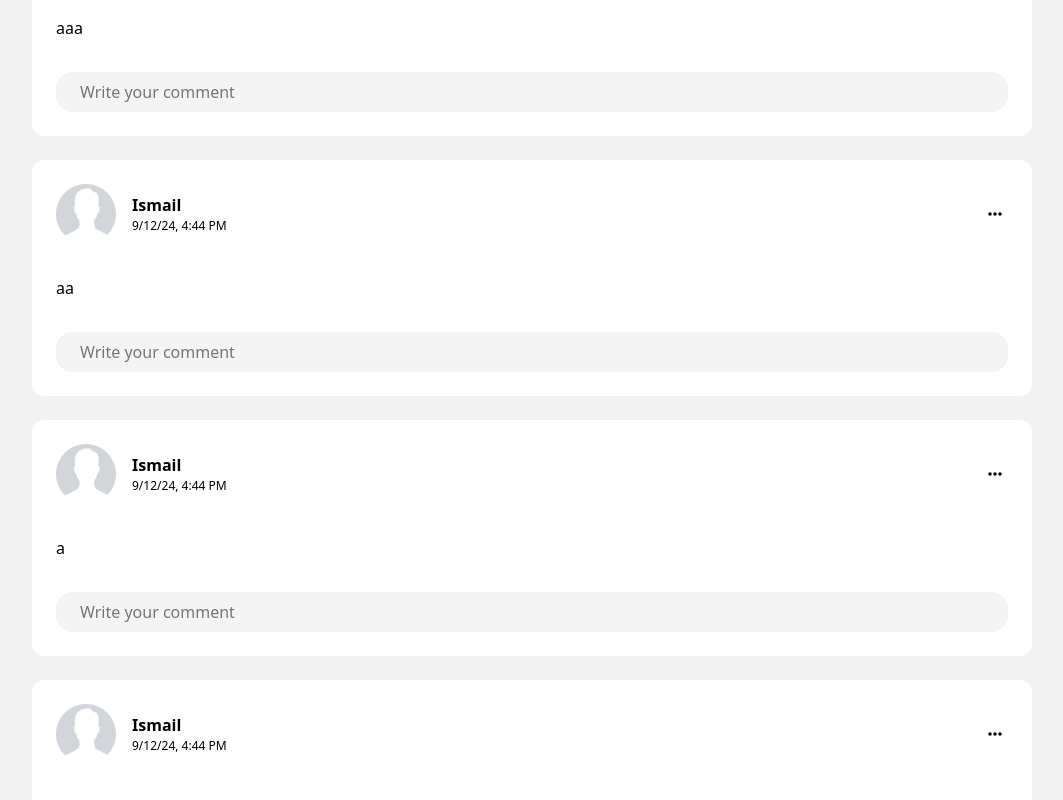
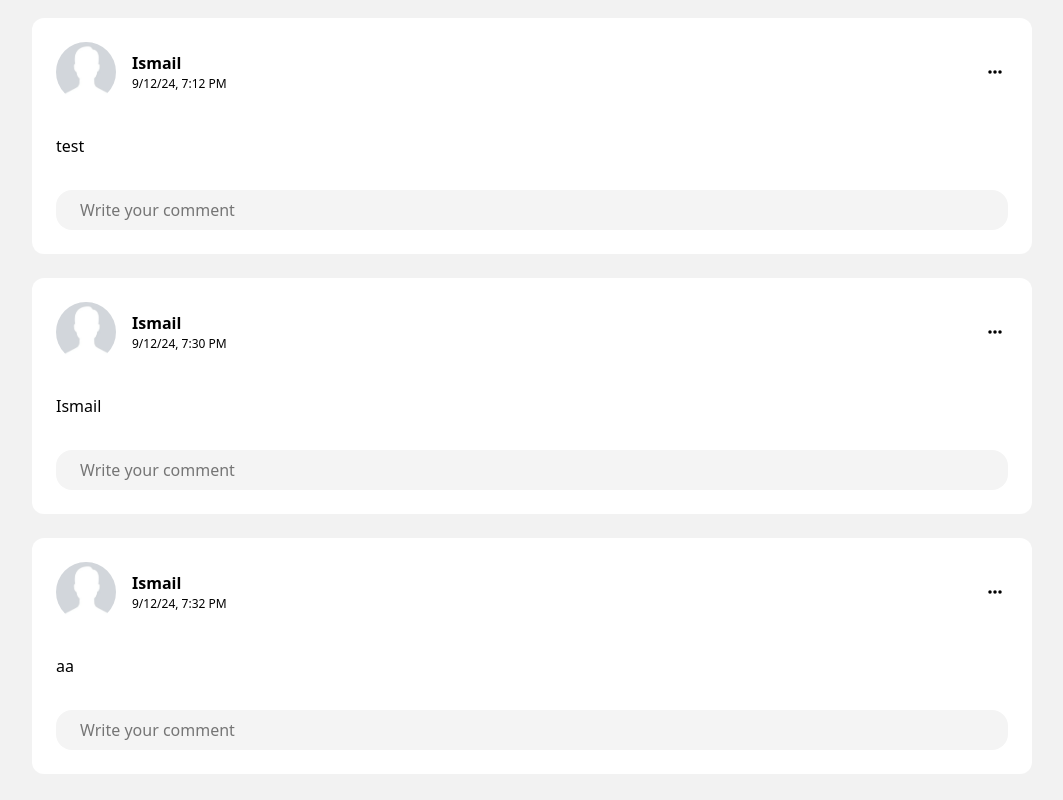
Before and after one commit to Apolo151/eSocialize-frontend, an Angular app: page / in a window 1280 px wide. Shown: the part 260-1060 px from the top of the page, without its empty margins (108-1171 px from the left). Built offline with nearby package versions, Linux system fonts and the light colour scheme; data requests are answered from the project's data file.

Commit message:
Fixed Cancel Posts Bug

```diff
--- a/db.json
+++ b/db.json
@@ -1,64 +1,40 @@
 {
   "posts": [
     {
-      "id": "1726159469709",
+      "id": "1726168379956",
       "title": "New Post",
-      "body": "aaa",
+      "body": "test",
       "author": {
-        "id": 1726159469709,
+        "id": 1726168379956,
         "name": "Ismail",
-        "createdAt": "2024-09-12T16:44:29.709Z",
+        "createdAt": "2024-09-12T19:12:59.956Z",
         "profilePictureUrl": "assets/default-profile-picture-url.webp"
       },
-      "createdAt": "2024-09-12T16:44:29.709Z"
+      "createdAt": "2024-09-12T19:12:59.956Z"
     },
     {
-      "id": "1726159470336",
+      "id": "1726169427346",
+      "title": "New Post",
+      "body": "Ismail",
+      "author": {
+        "id": 1726169427346,
+        "name": "Ismail",
+        "createdAt": "2024-09-12T19:30:27.346Z",
+        "profilePictureUrl": "assets/default-profile-picture-url.webp"
+      },
+      "createdAt": "2024-09-12T19:30:27.346Z"
+    },
+    {
+      "id": "1726169569583",
       "title": "New Post",
       "body": "aa",
       "author": {
-        "id": 1726159470336,
+        "id": 1726169569583,
         "name": "Ismail",
-        "createdAt": "2024-09-12T16:44:30.336Z",
+        "createdAt": "2024-09-12T19:32:49.583Z",
         "profilePictureUrl": "assets/default-profile-picture-url.webp"
       },
-      "createdAt": "2024-09-12T16:44:30.336Z"
-    },
-    {
-      "id": "1726159470700",
-      "title": "New Post",
-      "body": "a",
-      "author": {
-        "id": 1726159470700,
-        "name": "Ismail",
-        "createdAt": "2024-09-12T16:44:30.700Z",
-        "profilePictureUrl": "assets/default-profile-picture-url.webp"
-      },
-      "createdAt": "2024-09-12T16:44:30.700Z"
-    },
-    {
-      "id": "1726159470912",
-      "title": "New Post",
-      "body": "a",
-      "author": {
-        "id": 1726159470912,
-        "name": "Ismail",
-        "createdAt": "2024-09-12T16:44:30.912Z",
-        "profilePictureUrl": "assets/default-profile-picture-url.webp"
-      },
-      "createdAt": "2024-09-12T16:44:30.912Z"
-    },
-    {
-      "id": "1726159471063",
-      "title": "New Post",
-      "body": "a",
-      "author": {
-        "id": 1726159471063,
-        "name": "Ismail",
-        "createdAt": "2024-09-12T16:44:31.063Z",
-        "profilePictureUrl": "assets/default-profile-picture-url.webp"
-      },
-      "createdAt": "2024-09-12T16:44:31.063Z"
+      "createdAt": "2024-09-12T19:32:49.583Z"
     }
   ]
 }
--- a/src/app/components/header/header.component.css
+++ b/src/app/components/header/header.component.css
@@ -2,10 +2,11 @@
     display: flex;
     justify-content: space-between;
     align-items: center;
-    padding: 10px 20px;
+    padding: 24px;
     background-color: #ffffff;
     border-top-left-radius: 20px;
     border-top-right-radius: 20px;
+    margin-bottom: 10px;
 }
 
 .logo-section {
--- a/src/app/components/post/post.component.ts
+++ b/src/app/components/post/post.component.ts
@@ -1,4 +1,4 @@
-import { Component, Input, Output, EventEmitter } from '@angular/core';
+import { Component, Input, Output, EventEmitter,OnChanges, SimpleChanges } from '@angular/core';
 import { Post } from 'src/app/models/post';
 import { faEllipsis } from '@fortawesome/free-solid-svg-icons';
 
@@ -16,6 +16,14 @@ export class PostComponent {
   isDropdownOpen = false;
   isEditing = false;
   comment: string = '';
+  beforeEdit: string = '';
+
+  ngOnChanges(changes: SimpleChanges): void {
+    if (changes['post'] && changes['post'].currentValue) {
+      this.beforeEdit = this.post.body;
+    }
+  }
+
 
   toggleDropdown(): void {
     this.isDropdownOpen = !this.isDropdownOpen;
@@ -39,6 +47,7 @@ export class PostComponent {
 
   cancelEditing(): void {
     console.log("Editing canceled");
+    this.post.body = this.beforeEdit;
     this.isEditing = false;
   }
 
--- a/src/app/pages/home/home.component.html
+++ b/src/app/pages/home/home.component.html
@@ -1,5 +1,5 @@
 
-
+<app-header></app-header>
 <app-new-post (postAdded)="handlePostAdded($event)"></app-new-post>
 <div class = "posts-container">
   <app-post
--- a/src/app/services/post.service.ts
+++ b/src/app/services/post.service.ts
@@ -8,6 +8,7 @@ import { Post } from '../models/post';
 })
 export class PostService {
   private apiUrl = 'http://localhost:5000/posts'
+
   constructor(private http:HttpClient){}
 
   getPosts(): Observable<Post[]> {
```
Also changed, not shown: src/app/components/new-post/new-post.component.css (line endings or trailing spaces).
